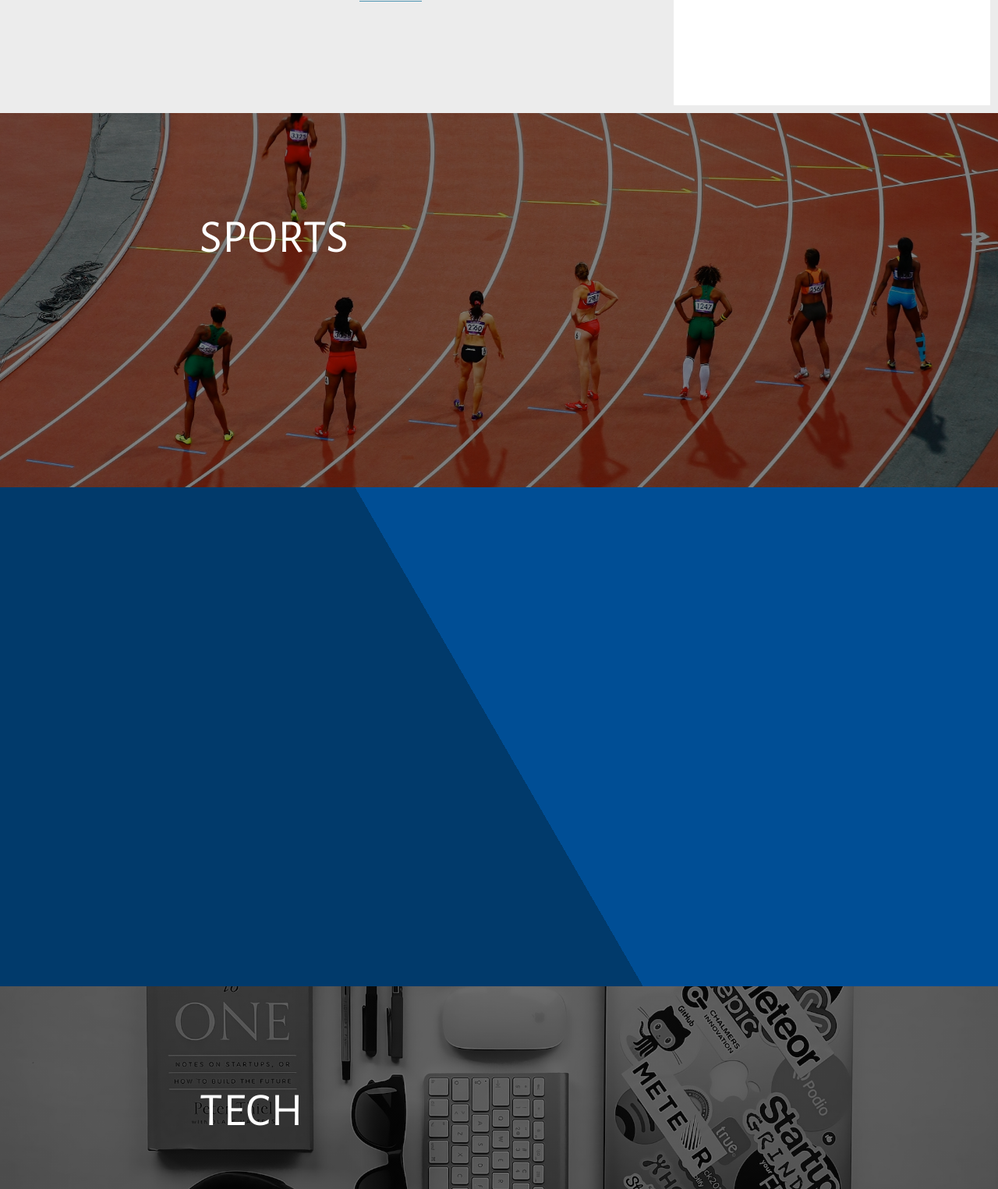
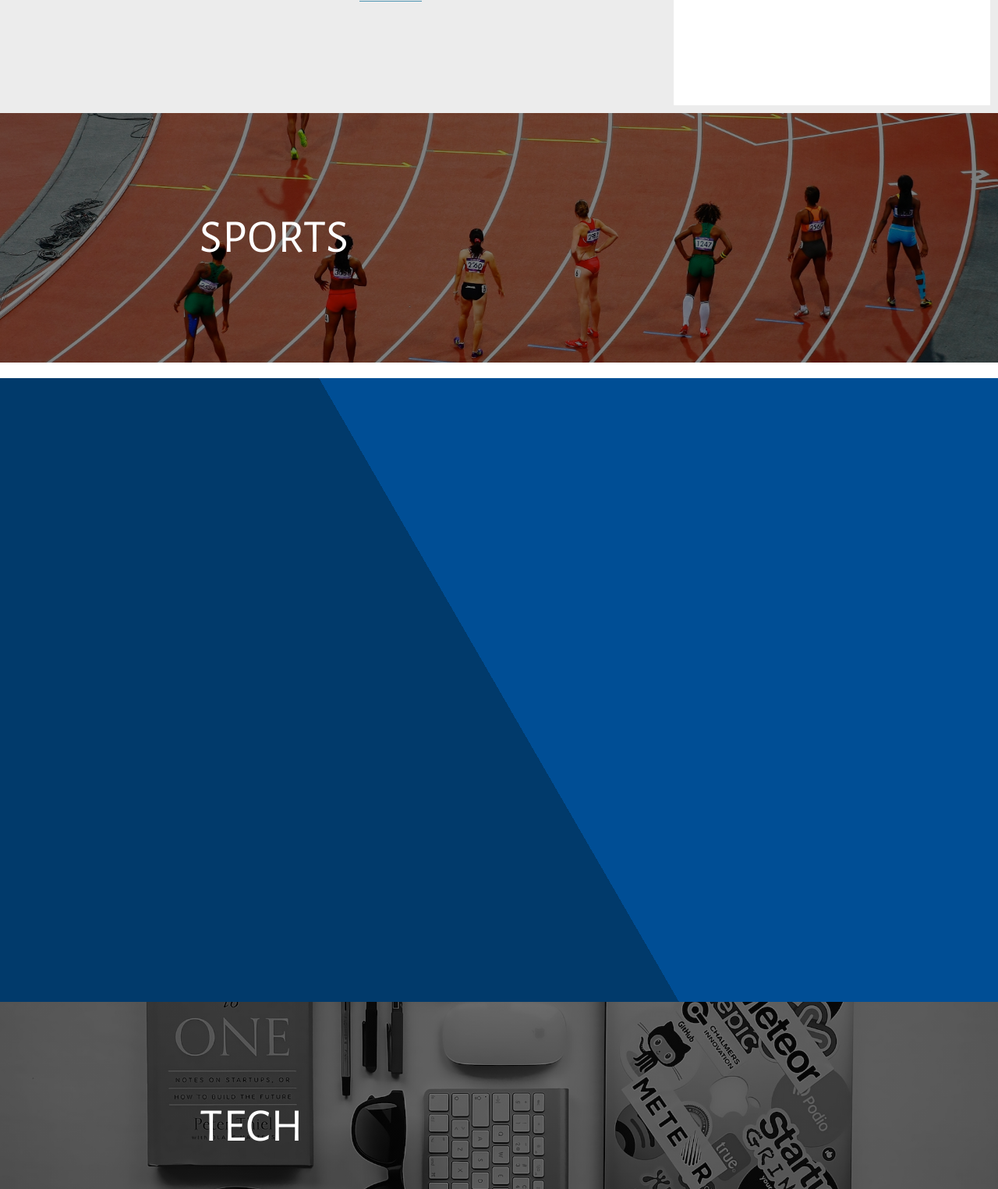
Before and after one commit to Suykim21/news, a Django app: page / in a window 1280 px wide. Shown: the part 2110-3635 px from the top of the page at 78% size. Run offline with Django 3.2, Linux system fonts and the light colour scheme; data that the repository does not hold is empty; parts of the project's set-up code (start-up, migrations or seed data) failed here and were passed over; some libraries are stand-ins or nearby versions.

Commit message:
fixed bugs with Sports section

```diff
--- a/apps/news_app/static/news_app/css/index.css
+++ b/apps/news_app/static/news_app/css/index.css
@@ -303,7 +303,7 @@ header {
   background: linear-gradient( rgba(0, 0, 0, 0.5), rgba(0, 0, 0, 0.5) ), url('sports_par.jpg');
   background-size: cover;
   background-position: center;
-  height: 60vh;
+  height: 100%;
   background-attachment: fixed;
   color: white !important;
   max-width: 100%;
@@ -313,8 +313,12 @@ header {
   padding-left: 20vw;
   line-height: 40vh;
 }
+
+.sports a {
+  color: white;
+}
 .sports {
-  height: 80vh;
+  height: 100vh;
   background-color: #013A6B;
   background-image: -webkit-linear-gradient(30deg, #013A6B 50%, #004E95 50%);
 }
--- a/apps/news_app/static/news_app/css/queries.css
+++ b/apps/news_app/static/news_app/css/queries.css
@@ -228,6 +228,6 @@
   .tech-showcase li {
     display: block;
     float: left;
-    width: 50%;
+    width: 100%;
   }
 }
```
